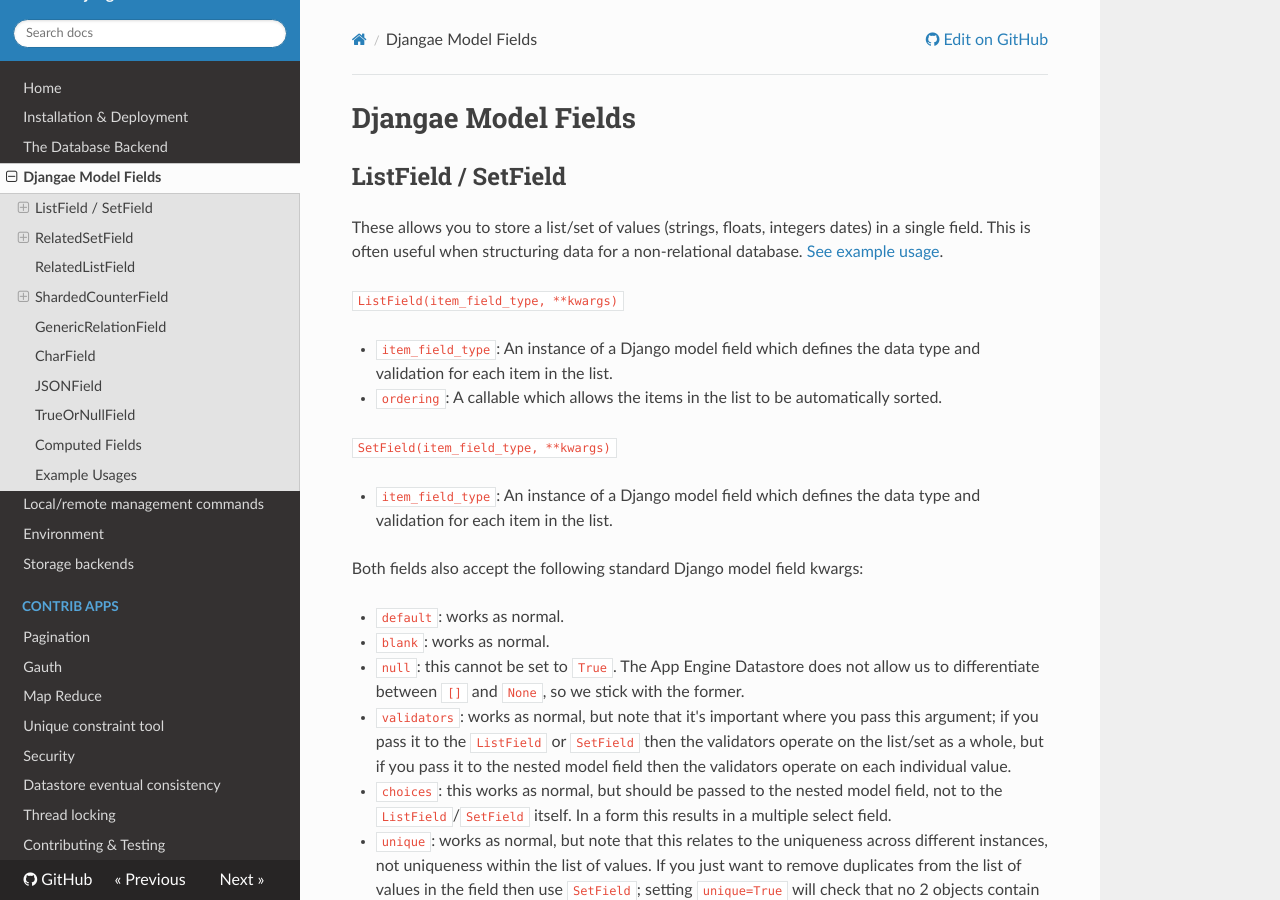
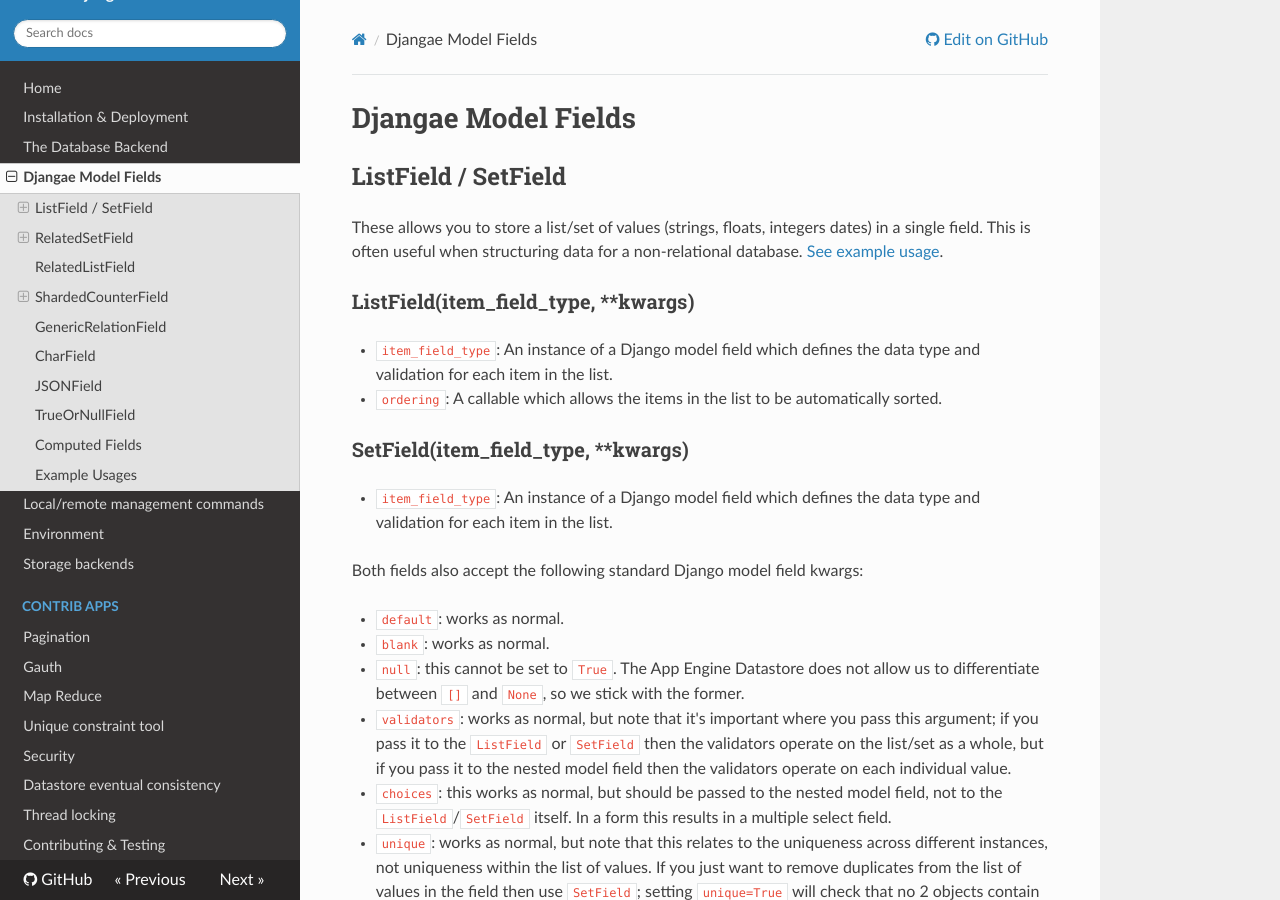
Before and after one commit to wittfabian/djangae, an MkDocs documentation site: the page built from docs/fields.md, in a window 1280 px wide and 900 px high. Built offline with MkDocs 1.6.1, drawn with Linux system fonts in a browser that asks for light colours; nearby versions of some CDN libraries; old or Windows-style settings are respelled for this version of MkDocs.

Commit message:
Formatting fixes

````diff
--- a/docs/fields.md
+++ b/docs/fields.md
@@ -5,14 +5,14 @@
 These allows you to store a list/set of values (strings, floats, integers dates) in a single field.
 This is often useful when structuring data for a non-relational database. [See example usage](fields.md#example-usages).
 
-```ListField(item_field_type, **kwargs)```
+### ListField(item_field_type, **kwargs)
 
 
 * `item_field_type`: An instance of a Django model field which defines the data type and validation for each item in the list.
 * `ordering`: A callable which allows the items in the list to be automatically sorted.
 
 
-```SetField(item_field_type, **kwargs)```
+### SetField(item_field_type, **kwargs)
 
 * `item_field_type`: An instance of a Django model field which defines the data type and validation for each item in the list.
 
@@ -37,7 +37,7 @@
 
 There are a few custom lookups for ListField and SetField
 
-**Note: Before Djangae 0.9.7 the syntax of these lookups was different (isnull vs isempty, exact vs contains, in vs overlap)**
+*Note: Before Djangae 0.9.7 the syntax of these lookups was different (isnull vs isempty, exact vs contains, in vs overlap)*
 
 #### contains
 
````
